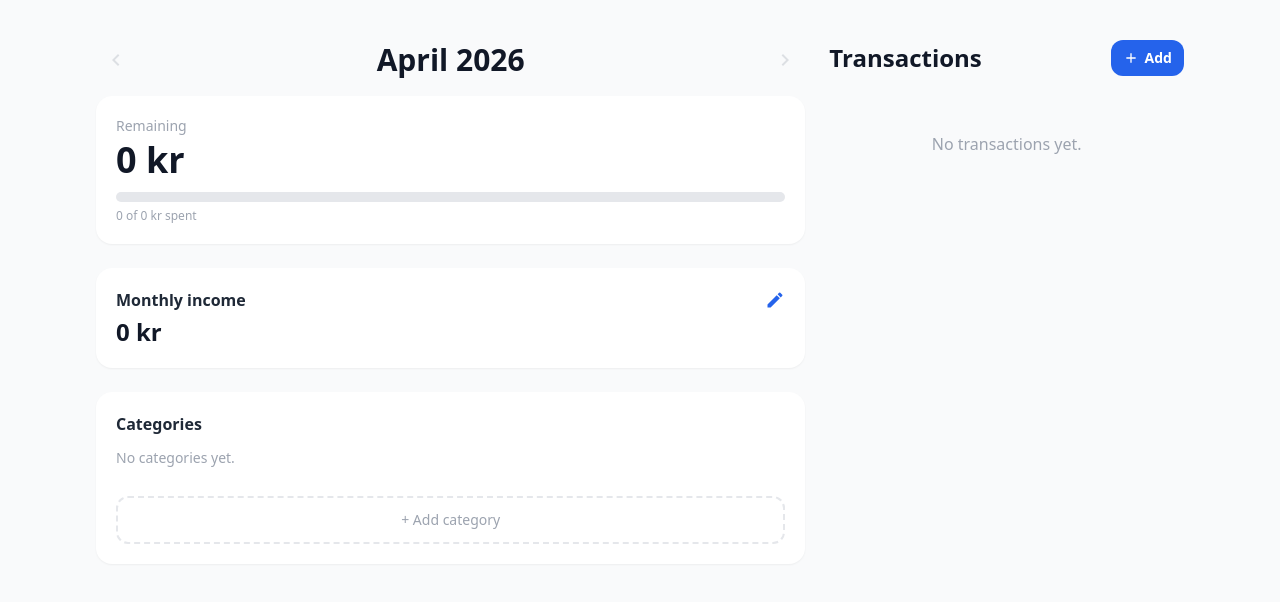
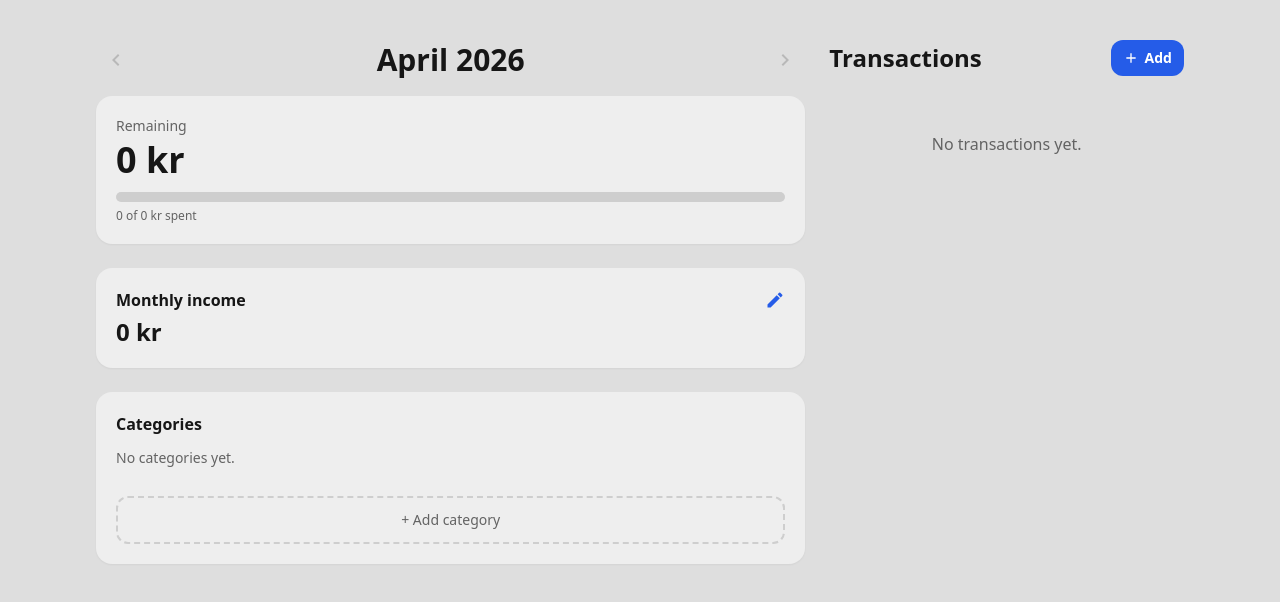
Before and after one commit to Teodor29/slicr-budget-app, a React (Vite) app: page / in a window 1280 px wide. Shown: the top 602 px of the page. Built offline with nearby package versions, Linux system fonts and the light colour scheme.

Commit message:
update colors

```diff
--- a/src/App.tsx
+++ b/src/App.tsx
@@ -29,13 +29,13 @@ function NewMonthPrompt() {
     <div className="fixed inset-0 bg-black/50 flex items-center justify-center z-30 px-4">
       <div className="bg-surface rounded-card p-6 w-full max-w-sm shadow-xl">
         <h2 className="text-xl font-bold text-fg mb-2">New month</h2>
-        <p className="text-muted mb-6">
+        <p className="text-fg-muted mb-6">
           Start {label}? Your template will be copied to the new month.
         </p>
         <div className="flex gap-3">
           <button
             onClick={dismissNewMonth}
-            className="flex-1 py-2.5 rounded-input border border-border text-fg-subtle font-medium active:bg-hover"
+            className="flex-1 py-2.5 rounded-input border border-border text-fg-muted font-medium active:bg-subtle"
           >
             Not now
           </button>
@@ -87,7 +87,7 @@ function AppInner() {
             <button
               key={id}
               onClick={() => setView(id as View)}
-              className={`flex-1 flex flex-col items-center gap-1 py-3 text-xs font-medium ${view === id ? "text-primary" : "text-muted"}`}
+              className={`flex-1 flex flex-col items-center gap-1 py-3 text-xs font-medium ${view === id ? "text-primary" : "text-fg-muted"}`}
             >
               <Icon className="w-6 h-6" />
               {label}
--- a/src/components/AddCategoryModal.tsx
+++ b/src/components/AddCategoryModal.tsx
@@ -20,7 +20,7 @@ export default function AddCategoryModal({ onClose }: Props) {
   }
 
   const inputClass = "w-full bg-surface text-fg border border-border rounded-input px-4 py-3 text-base focus:outline-none focus:ring-2 focus:ring-primary";
-  const labelClass = "text-sm font-medium text-fg-subtle block mb-1.5";
+  const labelClass = "text-sm font-medium text-fg-muted block mb-1.5";
 
   return (
     <div
@@ -65,7 +65,7 @@ export default function AddCategoryModal({ onClose }: Props) {
         <div className="flex gap-3 mt-6">
           <button
             onClick={onClose}
-            className="flex-1 py-3 rounded-input border border-border text-fg-subtle font-medium active:bg-hover"
+            className="flex-1 py-3 rounded-input border border-border text-fg-muted font-medium active:bg-subtle"
           >
             Cancel
           </button>
--- a/src/components/AddTransactionModal.tsx
+++ b/src/components/AddTransactionModal.tsx
@@ -36,7 +36,7 @@ export default function AddTransactionModal({ onClose, editTransaction }: Props)
   }
 
   const inputClass = "w-full bg-surface text-fg border border-border rounded-input px-4 py-3 text-base focus:outline-none focus:ring-2 focus:ring-primary";
-  const labelClass = "text-sm font-medium text-fg-subtle block mb-1.5";
+  const labelClass = "text-sm font-medium text-fg-muted block mb-1.5";
 
   return (
     <div
@@ -105,7 +105,7 @@ export default function AddTransactionModal({ onClose, editTransaction }: Props)
         <div className="flex gap-3 mt-6">
           <button
             onClick={onClose}
-            className="flex-1 py-3 rounded-input border border-border text-fg-subtle font-medium active:bg-hover"
+            className="flex-1 py-3 rounded-input border border-border text-fg-muted font-medium active:bg-subtle"
           >
             Cancel
           </button>
--- a/src/components/Overview.tsx
+++ b/src/components/Overview.tsx
@@ -21,7 +21,7 @@ export default function Overview() {
   const month = data.months[viewedMonth];
 
   if (!month) {
-    return <p className="text-center text-muted py-12">No data for this month.</p>;
+    return <p className="text-center text-fg-muted py-12">No data for this month.</p>;
   }
 
   const totalSpent = month.transactions.reduce((sum, t) => sum + t.amount, 0);
@@ -31,12 +31,11 @@ export default function Overview() {
 
   return (
     <div className="flex flex-col gap-4">
-      {/* Month navigation */}
       <div className="flex items-center justify-between">
         <button
           onClick={() => idx > 0 && setViewedMonth(monthKeys[idx - 1])}
           disabled={idx <= 0}
-          className="p-2 rounded-full text-muted disabled:opacity-30 active:bg-hover"
+          className="p-2 rounded-full text-fg-muted disabled:opacity-30 active:bg-subtle"
         >
           <MdChevronLeft className="w-6 h-6" />
         </button>
@@ -44,30 +43,28 @@ export default function Overview() {
         <button
           onClick={() => idx < monthKeys.length - 1 && setViewedMonth(monthKeys[idx + 1])}
           disabled={idx >= monthKeys.length - 1}
-          className="p-2 rounded-full text-muted disabled:opacity-30 active:bg-hover"
+          className="p-2 rounded-full text-fg-muted disabled:opacity-30 active:bg-subtle"
         >
           <MdChevronRight className="w-6 h-6" />
         </button>
       </div>
 
-      {/* Total remaining card */}
       <div className="bg-surface rounded-card p-5 shadow-sm">
-        <p className="text-sm text-muted mb-1">Remaining</p>
+        <p className="text-sm text-fg-muted mb-1">Remaining</p>
         <p className={`text-4xl font-bold mb-3 ${overBudget ? 'text-danger' : 'text-fg'}`}>
           {fmt(remaining)} kr
         </p>
-        <div className="w-full bg-track rounded-full h-2.5 overflow-hidden">
+        <div className="w-full bg-border rounded-full h-2.5 overflow-hidden">
           <div
             className={`h-2.5 rounded-full transition-all ${overBudget ? 'bg-danger' : 'bg-primary'}`}
             style={{ width: `${spentPct}%` }}
           />
         </div>
-        <p className="text-xs text-muted mt-1.5">
+        <p className="text-xs text-fg-muted mt-1.5">
           {fmt(totalSpent)} of {fmt(month.income)} kr spent
         </p>
       </div>
 
-      {/* Category breakdown */}
       {month.categories.length > 0 && (
         <div className="flex flex-col gap-2">
           {month.categories.map(cat => {
@@ -79,12 +76,12 @@ export default function Overview() {
             return (
               <div key={cat.id} className="bg-surface rounded-input p-4 shadow-sm">
                 <div className="flex justify-between items-center mb-2">
-                  <span className="text-sm font-medium text-fg-secondary">{cat.name}</span>
-                  <span className={`text-sm font-medium ${over ? 'text-danger' : 'text-muted'}`}>
+                  <span className="text-sm font-medium text-fg">{cat.name}</span>
+                  <span className={`text-sm font-medium ${over ? 'text-danger' : 'text-fg-muted'}`}>
                     {fmt(spent)} / {fmt(cat.budget)} kr
                   </span>
                 </div>
-                <div className="w-full bg-track rounded-full h-2 overflow-hidden">
+                <div className="w-full bg-border rounded-full h-2 overflow-hidden">
                   <div
                     className={`h-2 rounded-full transition-all ${over ? 'bg-danger' : 'bg-primary'}`}
                     style={{ width: `${pct}%` }}
--- a/src/components/Plan.tsx
+++ b/src/components/Plan.tsx
@@ -34,10 +34,9 @@ export default function Plan() {
 
   return (
     <div className="flex flex-col gap-6">
-      {/* Income */}
       <div className="bg-surface rounded-card p-5 shadow-sm">
         <div className="flex items-center justify-between mb-1">
-          <h3 className="text-base font-semibold text-fg-secondary">Monthly income</h3>
+          <h3 className="text-base font-semibold text-fg">Monthly income</h3>
           {!incomeEditing && (
             <button onClick={startEditIncome} className="text-primary active:opacity-70">
               <MdEdit className="w-5 h-5" />
@@ -58,7 +57,7 @@ export default function Plan() {
             <button onClick={saveIncome} className="p-2.5 bg-primary text-white rounded-input active:bg-primary-hover">
               <MdCheck className="w-5 h-5" />
             </button>
-            <button onClick={() => setIncomeEditing(false)} className="p-2.5 border border-border rounded-input text-muted active:bg-hover">
+            <button onClick={() => setIncomeEditing(false)} className="p-2.5 border border-border rounded-input text-fg-muted active:bg-subtle">
               <MdClose className="w-5 h-5" />
             </button>
           </div>
@@ -69,12 +68,11 @@ export default function Plan() {
         )}
       </div>
 
-      {/* Categories */}
       <div className="bg-surface rounded-card p-5 shadow-sm">
-        <h3 className="text-base font-semibold text-fg-secondary mb-3">Categories</h3>
+        <h3 className="text-base font-semibold text-fg mb-3">Categories</h3>
 
         {template.categories.length === 0 && (
-          <p className="text-sm text-muted mb-4">No categories yet.</p>
+          <p className="text-sm text-fg-muted mb-4">No categories yet.</p>
         )}
 
         <div className="flex flex-col divide-y divide-border">
@@ -99,21 +97,21 @@ export default function Plan() {
                   <button onClick={saveEditCat} className="p-2 bg-primary text-white rounded-input">
                     <MdCheck className="w-4 h-4" />
                   </button>
-                  <button onClick={() => setEditingCat(null)} className="p-2 border border-border rounded-input text-muted">
+                  <button onClick={() => setEditingCat(null)} className="p-2 border border-border rounded-input text-fg-muted">
                     <MdClose className="w-4 h-4" />
                   </button>
                 </div>
               ) : (
                 <div className="flex items-center justify-between">
                   <div>
-                    <p className="text-sm font-medium text-fg-secondary">{cat.name}</p>
-                    <p className="text-xs text-muted">{cat.budget.toLocaleString('en')} kr / month</p>
+                    <p className="text-sm font-medium text-fg">{cat.name}</p>
+                    <p className="text-xs text-fg-muted">{cat.budget.toLocaleString('en')} kr / month</p>
                   </div>
                   <div className="flex gap-1">
-                    <button onClick={() => setEditingCat(cat)} className="p-2 text-muted active:text-primary">
+                    <button onClick={() => setEditingCat(cat)} className="p-2 text-fg-muted active:text-primary">
                       <MdEdit className="w-4 h-4" />
                     </button>
-                    <button onClick={() => deleteCategory(cat.id)} className="p-2 text-muted active:text-danger">
+                    <button onClick={() => deleteCategory(cat.id)} className="p-2 text-fg-muted active:text-danger">
                       <MdDelete className="w-4 h-4" />
                     </button>
                   </div>
@@ -125,7 +123,7 @@ export default function Plan() {
 
         <button
           onClick={() => setShowAddCategory(true)}
-          className="w-full mt-3 py-3 rounded-input border-2 border-dashed border-border text-sm font-medium text-muted active:bg-hover"
+          className="w-full mt-3 py-3 rounded-input border-2 border-dashed border-border text-sm font-medium text-fg-muted active:bg-subtle"
         >
           + Add category
         </button>
--- a/src/components/Transactions.tsx
+++ b/src/components/Transactions.tsx
@@ -43,16 +43,16 @@ export default function Transactions() {
       </div>
 
       {transactions.length === 0 ? (
-        <p className="text-center text-muted py-10">No transactions yet.</p>
+        <p className="text-center text-fg-muted py-10">No transactions yet.</p>
       ) : (
         <div className="flex flex-col gap-2">
           {transactions.map(tx => (
             <div key={tx.id} className="bg-surface rounded-input px-4 py-3.5 shadow-sm flex items-center gap-3">
               <div className="flex-1 min-w-0">
-                <p className="text-sm font-medium text-fg-secondary truncate">
+                <p className="text-sm font-medium text-fg truncate">
                   {tx.description || getCategoryName(tx.categoryId)}
                 </p>
-                <p className="text-xs text-muted mt-0.5">
+                <p className="text-xs text-fg-muted mt-0.5">
                   {getCategoryName(tx.categoryId)} · {formatDate(tx.date)}
                 </p>
               </div>
@@ -61,10 +61,10 @@ export default function Transactions() {
               </span>
               {isCurrentMonth && (
                 <div className="flex gap-0.5 shrink-0">
-                  <button onClick={() => setEditTx(tx)} className="p-2 text-muted active:text-primary rounded-lg">
+                  <button onClick={() => setEditTx(tx)} className="p-2 text-fg-muted active:text-primary rounded-lg">
                     <MdEdit className="w-4 h-4" />
                   </button>
-                  <button onClick={() => deleteTransaction(tx.id)} className="p-2 text-muted active:text-danger rounded-lg">
+                  <button onClick={() => deleteTransaction(tx.id)} className="p-2 text-fg-muted active:text-danger rounded-lg">
                     <MdDelete className="w-4 h-4" />
                   </button>
                 </div>
--- a/src/index.css
+++ b/src/index.css
@@ -3,37 +3,27 @@
 @tailwind utilities;
 
 :root {
-  --color-primary:       #2563eb;
-  --color-primary-hover: #1d4ed8;
-  --color-primary-light: #eff6ff;
-  --color-danger:        #ef4444;
-  --color-danger-light:  #fef2f2;
-
-  --color-surface:       #ffffff;
-  --color-page:          #f9fafb;
-  --color-border:        #e5e7eb;
-  --color-muted:         #9ca3af;
-  --color-fg:            #111827;
-  --color-fg-secondary:  #1f2937;
-  --color-fg-subtle:     #374151;
-  --color-hover:         #f3f4f6;
-  --color-track:         #e5e7eb;
+  --page: oklch(90% 0 0);
+  --surface: oklch(95% 0 0);
+  --subtle: oklch(100% 0 0);
+  --border: oklch(85% 0 0);
+  --text: oklch(20% 0 0);
+  --text-muted: oklch(50% 0 0);
+  --primary: oklch(53% 0.22 264);
+  --primary-hover: oklch(47% 0.22 264);
+  --danger: oklch(55% 0.22 27);
 }
 
 @media (prefers-color-scheme: dark) {
   :root {
-    --color-surface:       #18181b;
-    --color-page:          #09090b;
-    --color-border:        #3f3f46;
-    --color-muted:         #71717a;
-    --color-fg:            #ffffff;
-    --color-fg-secondary:  #f4f4f5;
-    --color-fg-subtle:     #d4d4d8;
-    --color-hover:         #27272a;
-    --color-track:         #3f3f46;
-    --color-primary:       #719bf4;
-    --color-primary-hover: #5a86d4;
-    --color-danger:        #f39398;
-    --color-danger-light:  #fee2e2;
+    --page: oklch(15% 0 0);
+    --surface: oklch(20% 0 0);
+    --subtle: oklch(25% 0 0);
+    --border: oklch(30% 0.012 265);
+    --text: oklch(98% 0 0);
+    --text-muted: oklch(70% 0.012 265);
+    --primary: oklch(62% 0.22 264);
+    --primary-hover: oklch(57% 0.22 264);
+    --danger: oklch(73% 0.14 20);
   }
 }
--- a/tailwind.config.js
+++ b/tailwind.config.js
@@ -5,27 +5,19 @@ export default {
   theme: {
     extend: {
       colors: {
+        page:    'var(--page)',
+        surface: 'var(--surface)',
+        subtle:  'var(--subtle)',
+        border:  'var(--border)',
+        fg: {
+          DEFAULT: 'var(--text)',
+          muted:   'var(--text-muted)',
+        },
         primary: {
-          DEFAULT: 'var(--color-primary)',
-          hover:   'var(--color-primary-hover)',
-          light:   'var(--color-primary-light)',
-          text:    'var(--color-primary)',
+          DEFAULT: 'var(--primary)',
+          hover:   'var(--primary-hover)',
         },
-        danger: {
-          DEFAULT: 'var(--color-danger)',
-          light:   'var(--color-danger-light)',
-        },
-        surface: 'var(--color-surface)',
-        page:    'var(--color-page)',
-        border:  'var(--color-border)',
-        muted:   'var(--color-muted)',
-        fg: {
-          DEFAULT:   'var(--color-fg)',
-          secondary: 'var(--color-fg-secondary)',
-          subtle:    'var(--color-fg-subtle)',
-        },
-        hover:   'var(--color-hover)',
-        track:   'var(--color-track)',
+        danger:  'var(--danger)',
       },
       borderRadius: {
         card:  '1rem',
```
